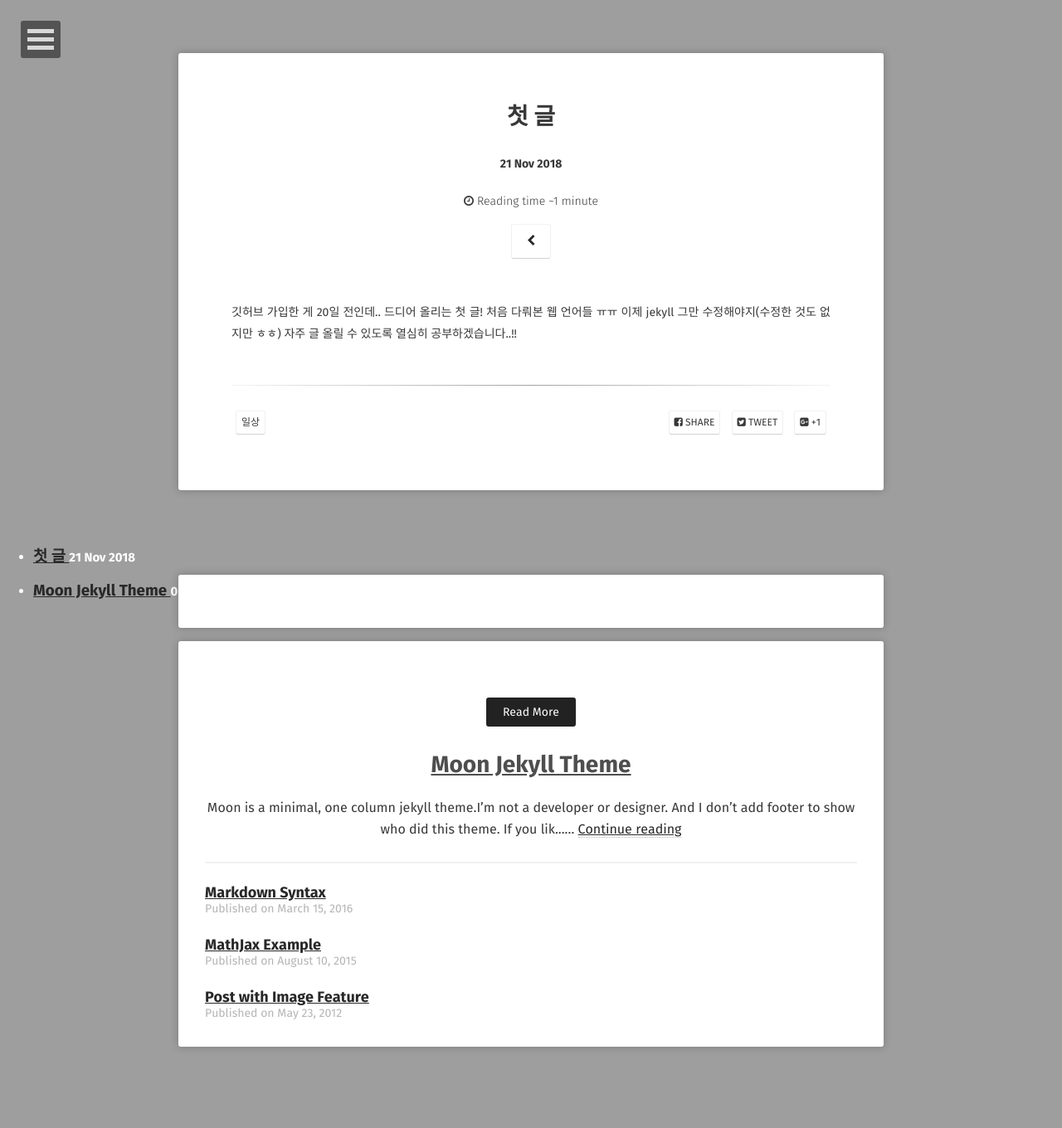
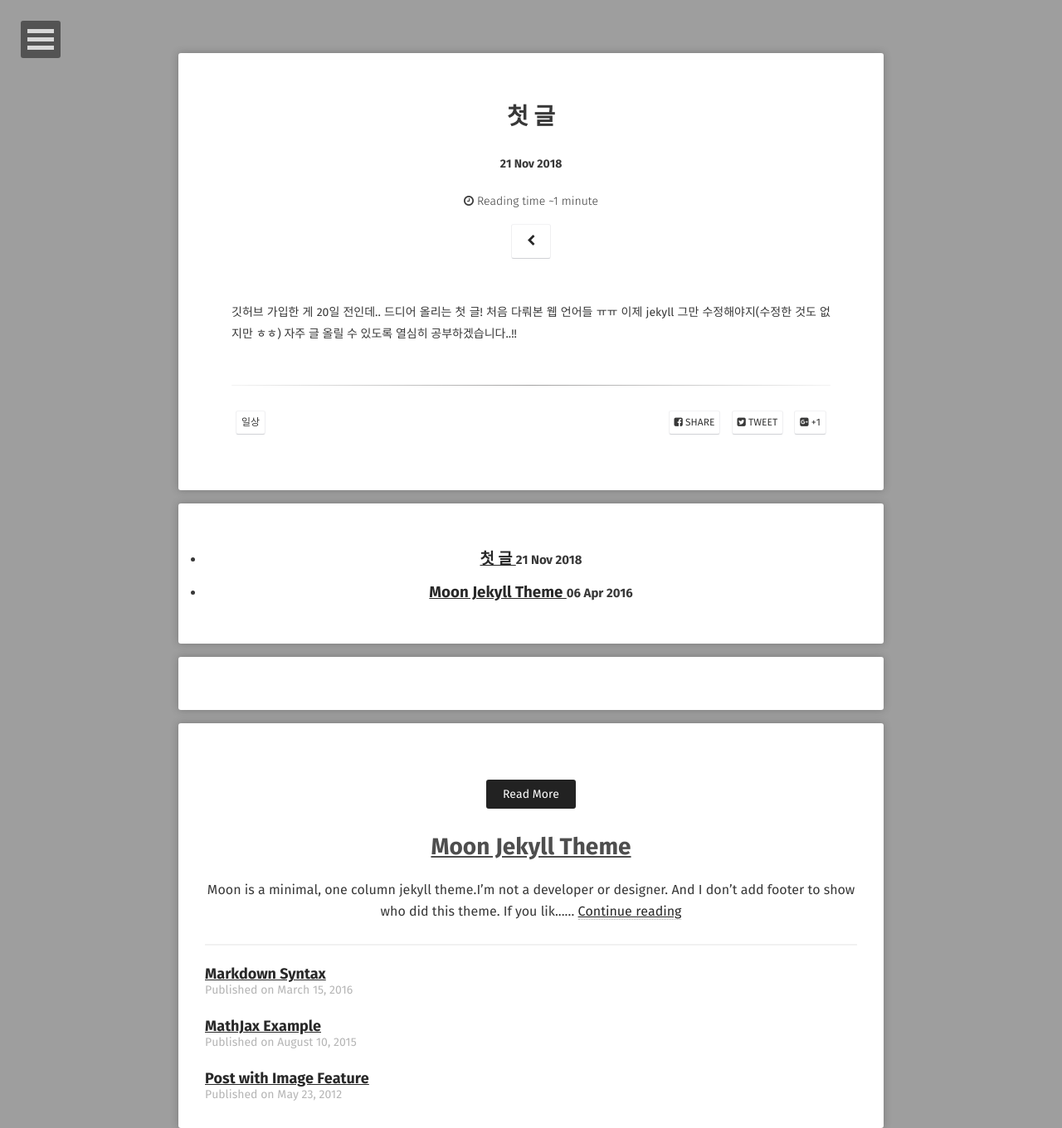
Before and after one commit to incheony/incheony.github.io, a Jekyll site: the page built from _posts/2018-11-21-first_post.md, in a window 1280 px wide. Shown: the whole page at 83% size. Built offline with Jekyll 4.4.1, drawn with Linux system fonts in a browser that asks for light colours; some web fonts are replaced; comment, search, counter and statistics services are not loaded; before the commit the page ends 1262 px from its top, so only the background shows below that.

Commit message:
Update site.scss

```diff
--- a/_sass/site.scss
+++ b/_sass/site.scss
@@ -254,6 +254,25 @@ body {
 		}
 	}
 }
+// related-post
+.related {
+	width: 75%;
+	max-width: 850px;
+	margin: -3rem auto 4rem;
+	background: $white;
+	color: $color_tuatara;
+	padding: 2em;
+	border-radius: 3px;
+	box-shadow: 0 0 10px 0 rgba($color_shark,0.3);
+	border-radius: 3px;
+	text-align: center;
+	@include transition(.5s);
+	@media #{$small} {
+		width: 90%;
+		padding: 2em 0;
+	    box-shadow: none;
+	}
+}
 
 // entry meta
 .entry-meta {
```
